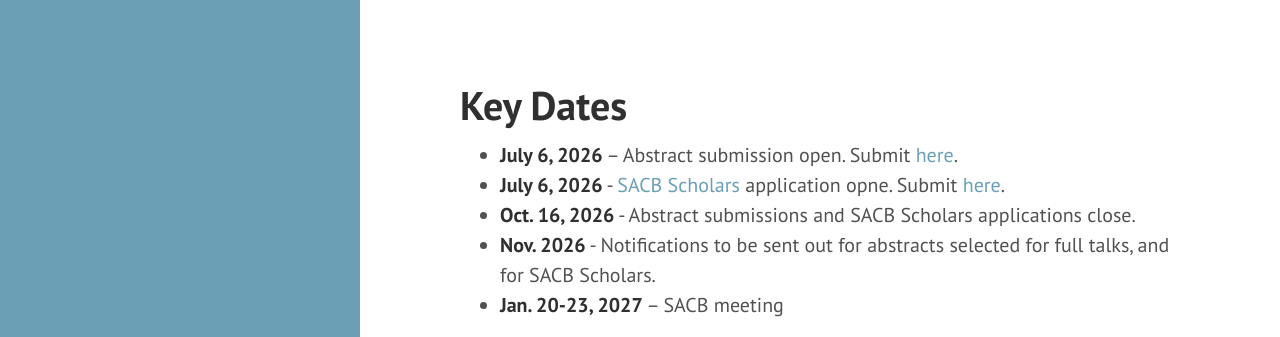
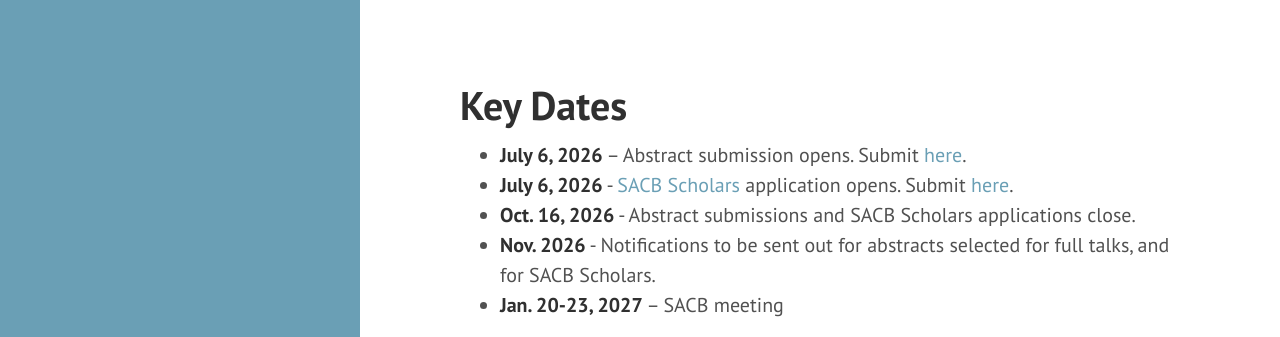
Before and after one commit to AECCSB/sacb-meeting, a Jekyll site: the page built from keydates.md, in a window 1280 px wide and 1048 px high. Shown: the top 337 px of the window. Built offline with Jekyll 4.4.1, drawn with Linux system fonts in a browser that asks for light colours.

Commit message:
Update keydates.md

```diff
--- a/keydates.md
+++ b/keydates.md
@@ -3,8 +3,8 @@
 layout: page
 ---
 
-- **July 6, 2026** – Abstract submission open. Submit [here](https://docs.google.com/forms/d/1mGvkJUHD8FZdnmkLE5V4YDmJ2GXVFJjVmfz7h9ZO58c/edit).
-- **July 6, 2026** - [SACB Scholars](https://sacbmeeting.org/scholars.html) application opne. Submit [here](https://docs.google.com/forms/d/1iWr7sNkDvHPWKeXo6LVGnMptQC8zdpnJL60zegkRA5U/edit).
+- **July 6, 2026** – Abstract submission opens. Submit [here](https://docs.google.com/forms/d/1mGvkJUHD8FZdnmkLE5V4YDmJ2GXVFJjVmfz7h9ZO58c/edit).
+- **July 6, 2026** - [SACB Scholars](https://sacbmeeting.org/scholars.html) application opens. Submit [here](https://docs.google.com/forms/d/1iWr7sNkDvHPWKeXo6LVGnMptQC8zdpnJL60zegkRA5U/edit).
 - **Oct. 16, 2026** - Abstract submissions and SACB Scholars applications close.
 - **Nov. 2026** - Notifications to be sent out for abstracts selected for full talks, and for SACB Scholars.
 - **Jan. 20-23, 2027** – SACB meeting
```
